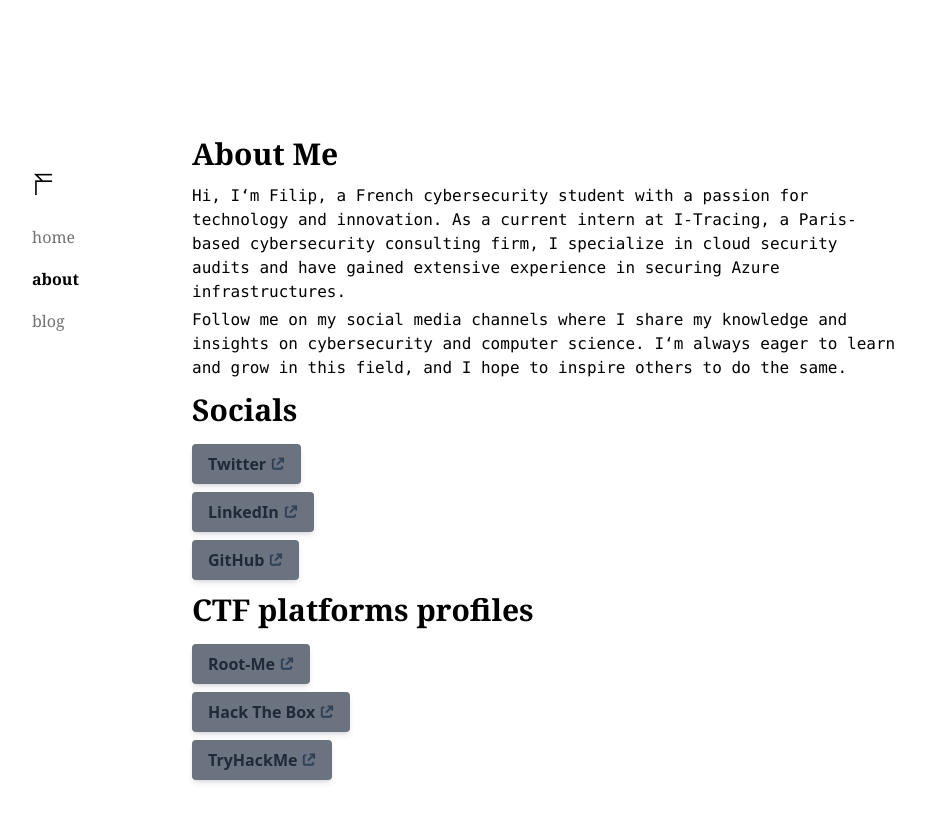
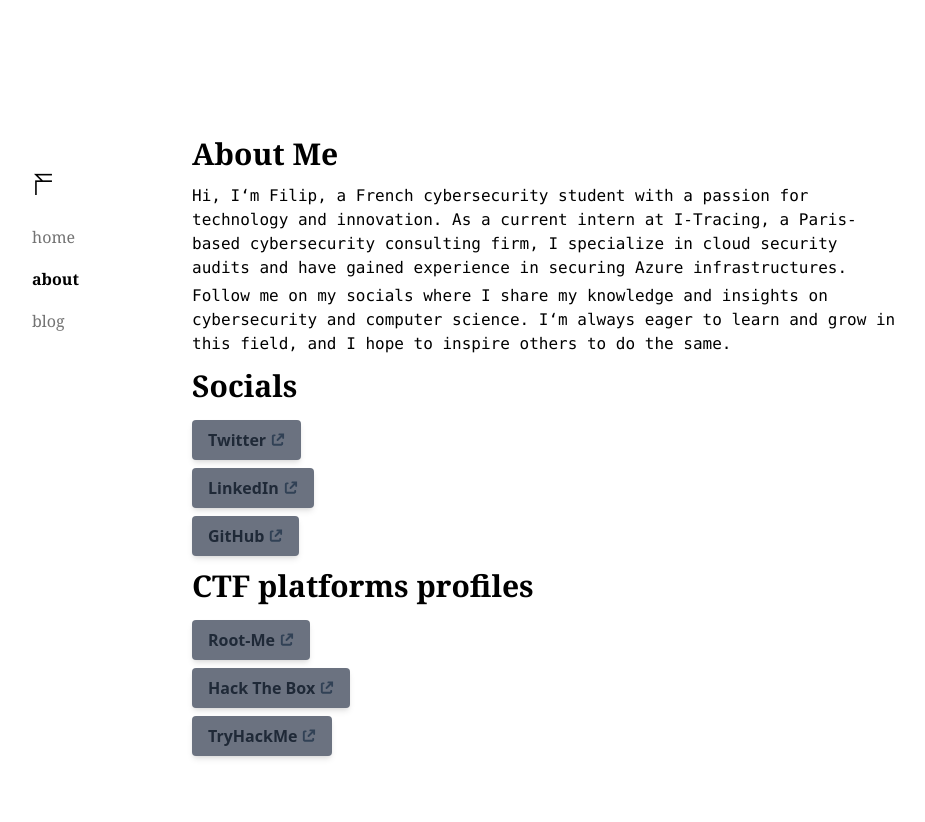
Before and after one commit to Looyyd/loyd-blog, a Next.js app: page /about in a window 1280 px wide. Shown: the whole page, without its empty margins (170-1095 px from the left). After the commit the page ends 800 px from the top, so only its background shows below. Built offline with nearby package versions, Linux system fonts and the light colour scheme.

Commit message:
small reformulations

```diff
--- a/src/pages/about.tsx
+++ b/src/pages/about.tsx
@@ -18,10 +18,10 @@
           <MainHeader title={"About Me"}/>
           <Paragraph>
             Hi, I&lsquo;m Filip, a French cybersecurity student with a passion for technology and innovation.
-            As a current intern at I-Tracing, a Paris-based cybersecurity consulting firm, I specialize in cloud security audits and have gained extensive experience in securing Azure infrastructures.
+            As a current intern at I-Tracing, a Paris-based cybersecurity consulting firm, I specialize in cloud security audits and have gained experience in securing Azure infrastructures.
           </Paragraph>
           <Paragraph>
-            Follow me on my social media channels where I share my knowledge and insights on cybersecurity and computer science.
+            Follow me on my socials where I share my knowledge and insights on cybersecurity and computer science.
             I&lsquo;m always eager to learn and grow in this field, and I hope to inspire others to do the same.
           </Paragraph>
           <h1>Socials</h1>
--- a/src/pages/index.tsx
+++ b/src/pages/index.tsx
@@ -35,7 +35,7 @@
             Join me on my journey of <b>learning, growth, and discovery</b>.
           </Paragraph>
           <Paragraph>
-            Learn more about me on the <Link href={"/about"}><b>About page</b></Link>, and connect with me on my social media links.
+            Learn more about me on the <Link href={"/about"}><b>about page</b></Link>, and connect with me on my social media links.
             Check out <Link href={"/blog"}><b>my blog</b></Link> for my latest articles.
           </Paragraph>
 
```
